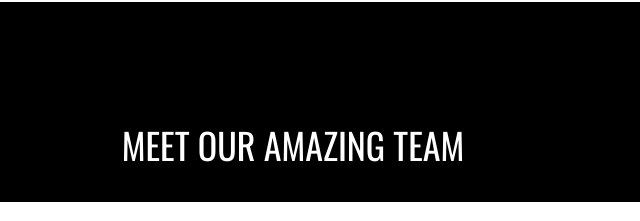
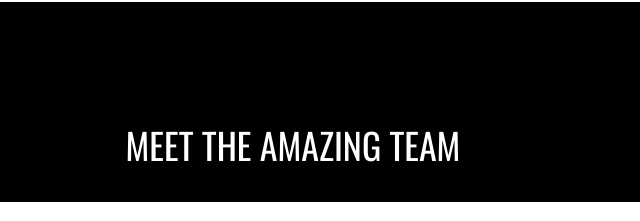
Before and after one commit to dianenevada/newteslon, a plain HTML site: page about.html in a window 1280 px wide. Both pictures are taken after a click on the tab "THE TEAM". Shown: the part 233-454 px from the top of the page, 347-987 px from the left. Drawn offline with nearby package versions, Linux system fonts and the light colour scheme.

Commit message:
first commit

```diff
--- a/about.html
+++ b/about.html
@@ -99,7 +99,7 @@
               <section>
                 <!-- <div class="container clearfix"> -->
                   <div class="col-md-12 white-text centered extra-padding-bottom">
-                    <h2>Meet our amazing Team</h2>
+                    <h2>Meet the amazing Team</h2>
                   </div>
                   <div class="element clearfix col-md-4 col-sm-6"> <img src="images/mike1.png" alt="" />
                     <div class="greyed">
```
Also changed, not shown: index.html (+1 -1 lines).
